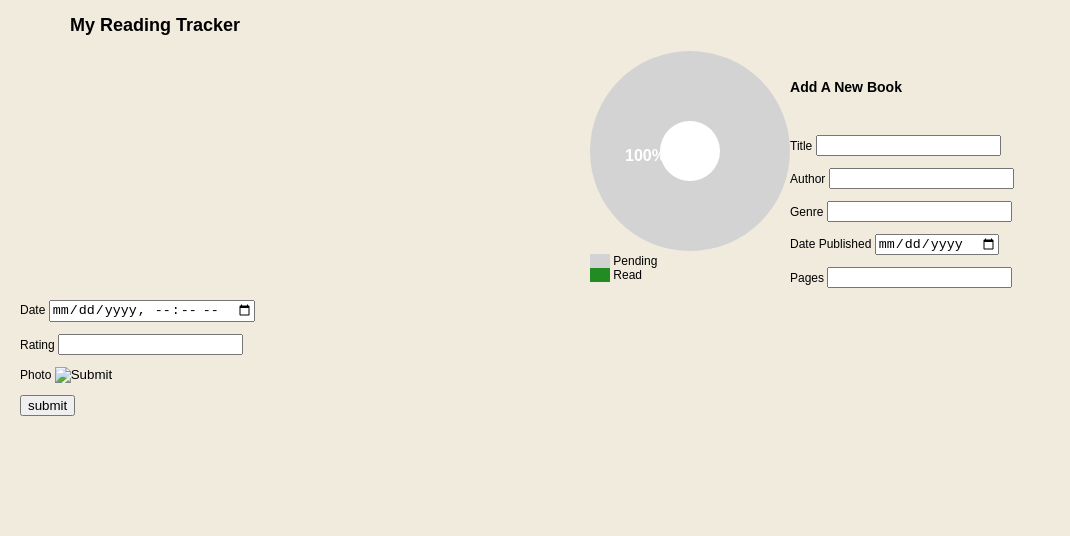
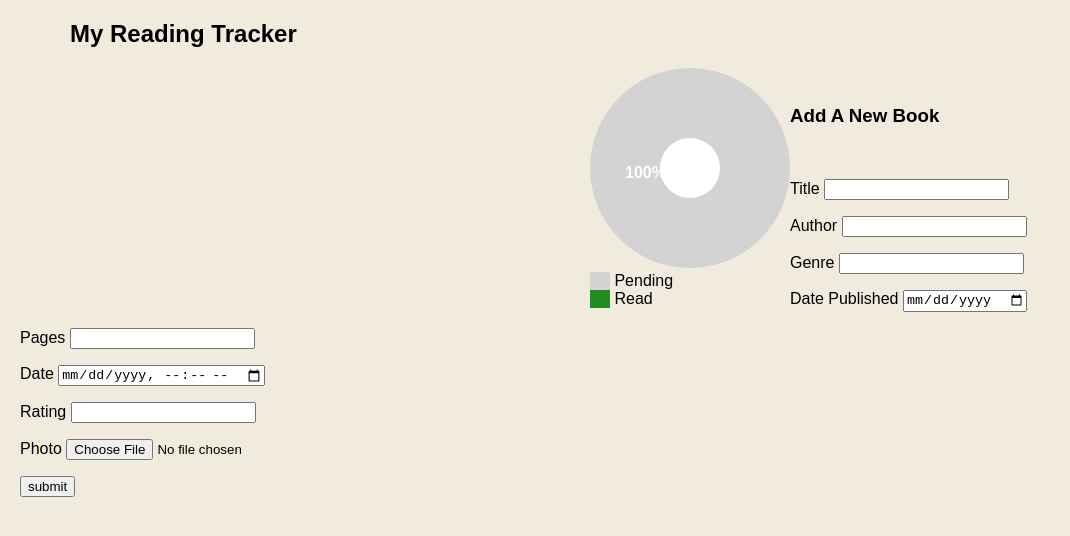
Before and after one commit to wkirui/Firebase-JS-Dashboard, a plain HTML site: page index.html in a window 1280 px wide. Shown: the whole page, without its empty margins (0-1070 px from the left). Drawn offline with Linux system fonts and the light colour scheme; no server answers.

Commit message:
minor edits

```diff
--- a/index.html
+++ b/index.html
@@ -17,6 +17,7 @@
     <script src="https://www.gstatic.com/firebasejs/8.1.1/firebase-app.js"></script>
     <script src="https://www.gstatic.com/firebasejs/8.1.1/firebase-firestore.js"></script>
     <script src="https://www.gstatic.com/firebasejs/8.1.1/firebase-analytics.js"></script>
+    <script src="https://www.gstatic.com/firebasejs/8.1.1/firebase-storage.js"></script>
     <!-- <img src="/agrainofwheat.jpeg" alt="book" /> -->
 
     <div id="summaryCharts">
@@ -64,7 +65,7 @@
         </p>
         <p>
           <label>Photo</label>
-          <input type="image" name="new-photo" id="new-photo" />
+          <input type="file" name="new-photo" id="new-photo" />
         </p>
         <p class="new-form">
           <button type="submit">submit</button>
--- a/style.css
+++ b/style.css
@@ -3,7 +3,7 @@ body{
     margin-left: 100px;
     margin-right: 100px;
     width: 80vw;
-    font-size: 12px;
+    font-size: 16px;
     background-color: rgb(241, 235, 222);
 }
 h2, h3{
@@ -43,7 +43,7 @@ h2, h3{
     line-height: 1.5px;
 }
 #book-details #title{
-    font-size: 18px;
+    font-size: 20px;
     color: burlywood;
 }
 
@@ -65,7 +65,9 @@ h2, h3{
     grid-template-columns : repeat(2, 1fr);
     grid-template-rows    : 10em 1em 1em 1;
     text-align: left;
+    width: 70vw;
     margin-left: 50px;
+    margin-right: 50px;
 }
 
 @media (max-device-width: 850px){
```
